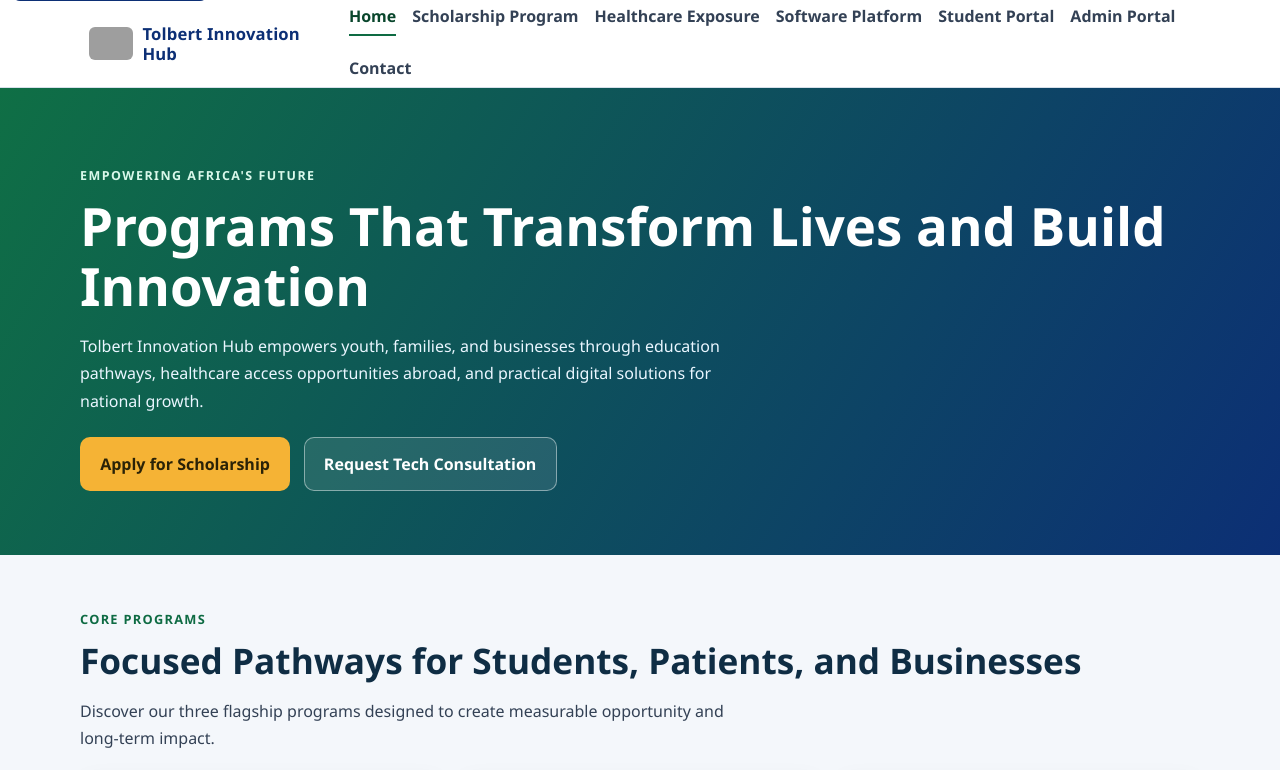
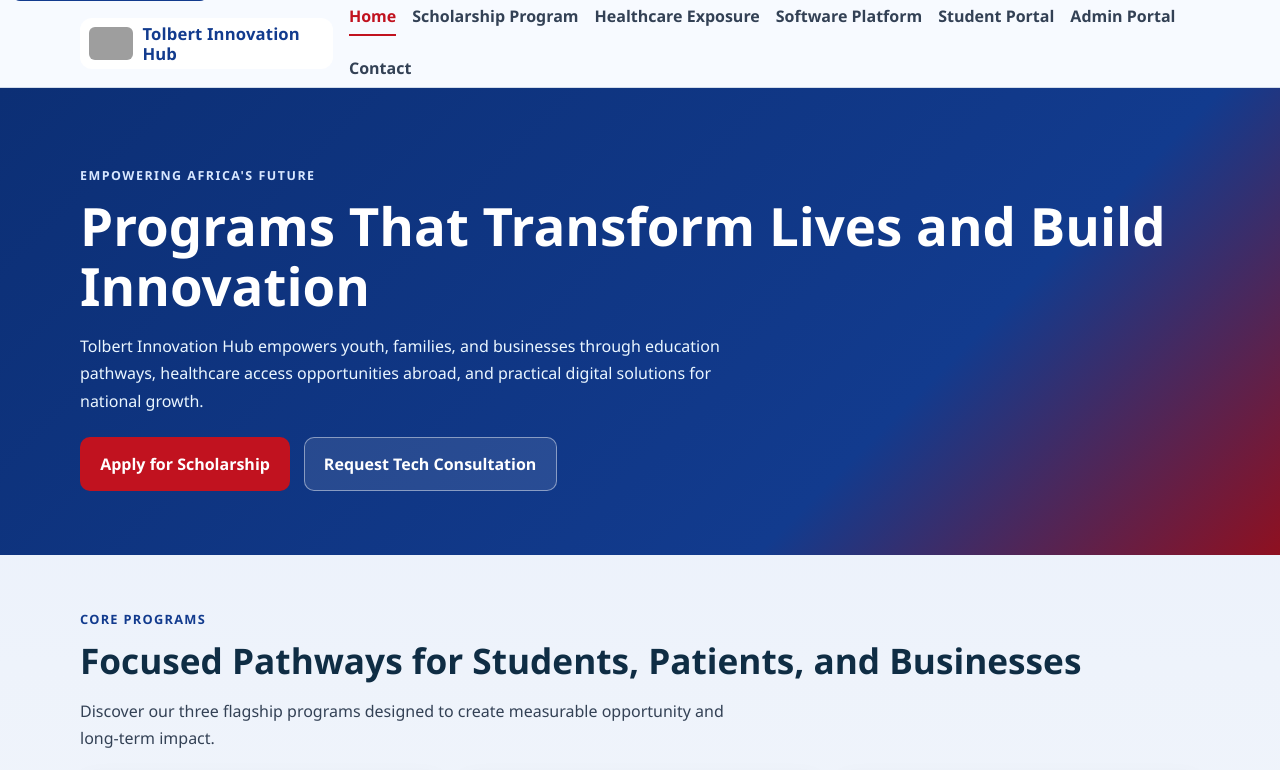
Before and after one commit to tolbertssamuel-oss/Tolbertinnovationhubliberia, a plain HTML site: page index.html in a window 1280 px wide. Shown: the top 770 px of the page. Drawn offline with Linux system fonts and the light colour scheme; grey boxes are pictures that could not be loaded.

Commit message:
Refresh site color theme with blue primary and red accents

```diff
--- a/styles (1).css
+++ b/styles (1).css
@@ -1,13 +1,14 @@
 :root {
-  --primary: #0e6b43;
-  --primary-dark: #09462c;
-  --secondary: #0c2f75;
-  --accent: #f5b335;
-  --bg: #f4f7fb;
+  --primary: #0c2f75;
+  --primary-dark: #081f4f;
+  --secondary: #123b8e;
+  --accent: #c1121f;
+  --accent-soft: #f6d9dd;
+  --bg: #eef3fb;
   --surface: #ffffff;
   --text: #1b2430;
   --muted: #556274;
-  --line: #d7e0ea;
+  --line: #d2dceb;
   --radius: 14px;
   --shadow-soft: 0 8px 24px rgba(8, 24, 42, 0.06);
   --focus: #ffbf47;
@@ -20,7 +21,7 @@ body {
   font-family: "Segoe UI", Inter, Roboto, Arial, sans-serif;
   color: var(--text);
   line-height: 1.7;
-  background: var(--bg);
+  background: linear-gradient(180deg, #e6eefb 0%, #eef3fb 38%, #f7f9fd 100%);
   font-size: 1rem;
 }
 
@@ -65,7 +66,7 @@ textarea:focus-visible {
   top: 0;
   z-index: 1000;
   border-bottom: 1px solid var(--line);
-  background: rgba(255, 255, 255, 0.97);
+  background: #f7faff;
   backdrop-filter: blur(8px);
 }
 
@@ -118,8 +119,8 @@ textarea:focus-visible {
 
 .nav-links a:hover,
 .nav-links a.active {
-  color: var(--primary-dark);
-  border-bottom-color: var(--primary);
+  color: var(--accent);
+  border-bottom-color: var(--accent);
 }
 
 
@@ -137,14 +138,14 @@ textarea:focus-visible {
 }
 
 .hero {
-  background: linear-gradient(120deg, #0f6f45, #0c2f75);
+  background: linear-gradient(135deg, #0c2f75 0%, #123b8e 70%, #8f1020 100%);
   color: #fff;
   padding: clamp(3rem, 6vw, 5.5rem) 0 clamp(2.8rem, 5vw, 4.5rem);
 }
 
 .eyebrow {
   margin: 0;
-  color: #d9f8ea;
+  color: #d8e7ff;
   text-transform: uppercase;
   font-size: 0.78rem;
   letter-spacing: 0.12em;
@@ -197,7 +198,7 @@ h3 {
 
 .btn-primary {
   background: var(--accent);
-  color: #2a2207;
+  color: #ffffff;
 }
 
 .btn-outline {
@@ -211,12 +212,12 @@ h3 {
 }
 
 .section-alt {
-  background: #eef3fb;
+  background: #e9f0fc;
 }
 
 .section-label {
   margin: 0;
-  color: var(--primary);
+  color: var(--secondary);
   text-transform: uppercase;
   letter-spacing: 0.1em;
   font-size: 0.8rem;
--- a/styles.css
+++ b/styles.css
@@ -1,13 +1,14 @@
 :root {
-  --primary: #0e6b43;
-  --primary-dark: #09462c;
-  --secondary: #0c2f75;
-  --accent: #f5b335;
-  --bg: #f4f7fb;
+  --primary: #0c2f75;
+  --primary-dark: #081f4f;
+  --secondary: #123b8e;
+  --accent: #c1121f;
+  --accent-soft: #f6d9dd;
+  --bg: #eef3fb;
   --surface: #ffffff;
   --text: #1b2430;
   --muted: #556274;
-  --line: #d7e0ea;
+  --line: #d2dceb;
   --radius: 14px;
   --shadow-soft: 0 8px 24px rgba(8, 24, 42, 0.06);
   --focus: #ffbf47;
@@ -20,7 +21,7 @@ body {
   font-family: "Segoe UI", Inter, Roboto, Arial, sans-serif;
   color: var(--text);
   line-height: 1.7;
-  background: var(--bg);
+  background: linear-gradient(180deg, #e6eefb 0%, #eef3fb 38%, #f7f9fd 100%);
   font-size: 1rem;
 }
 
@@ -65,7 +66,7 @@ textarea:focus-visible {
   top: 0;
   z-index: 1000;
   border-bottom: 1px solid var(--line);
-  background: rgba(255, 255, 255, 0.97);
+  background: #f7faff;
   backdrop-filter: blur(8px);
 }
 
@@ -118,8 +119,8 @@ textarea:focus-visible {
 
 .nav-links a:hover,
 .nav-links a.active {
-  color: var(--primary-dark);
-  border-bottom-color: var(--primary);
+  color: var(--accent);
+  border-bottom-color: var(--accent);
 }
 
 
@@ -137,14 +138,14 @@ textarea:focus-visible {
 }
 
 .hero {
-  background: linear-gradient(120deg, #0f6f45, #0c2f75);
+  background: linear-gradient(135deg, #0c2f75 0%, #123b8e 70%, #8f1020 100%);
   color: #fff;
   padding: clamp(3rem, 6vw, 5.5rem) 0 clamp(2.8rem, 5vw, 4.5rem);
 }
 
 .eyebrow {
   margin: 0;
-  color: #d9f8ea;
+  color: #d8e7ff;
   text-transform: uppercase;
   font-size: 0.78rem;
   letter-spacing: 0.12em;
@@ -197,7 +198,7 @@ h3 {
 
 .btn-primary {
   background: var(--accent);
-  color: #2a2207;
+  color: #ffffff;
 }
 
 .btn-outline {
@@ -211,12 +212,12 @@ h3 {
 }
 
 .section-alt {
-  background: #eef3fb;
+  background: #e9f0fc;
 }
 
 .section-label {
   margin: 0;
-  color: var(--primary);
+  color: var(--secondary);
   text-transform: uppercase;
   letter-spacing: 0.1em;
   font-size: 0.8rem;
```
